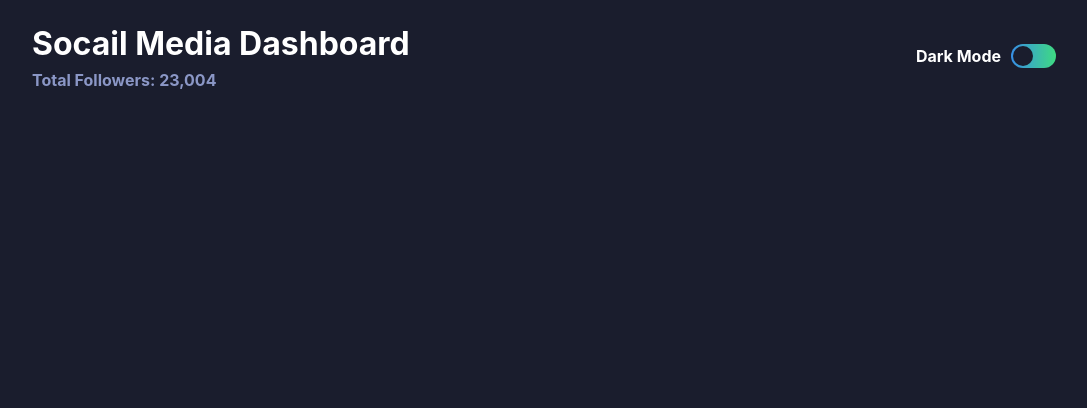
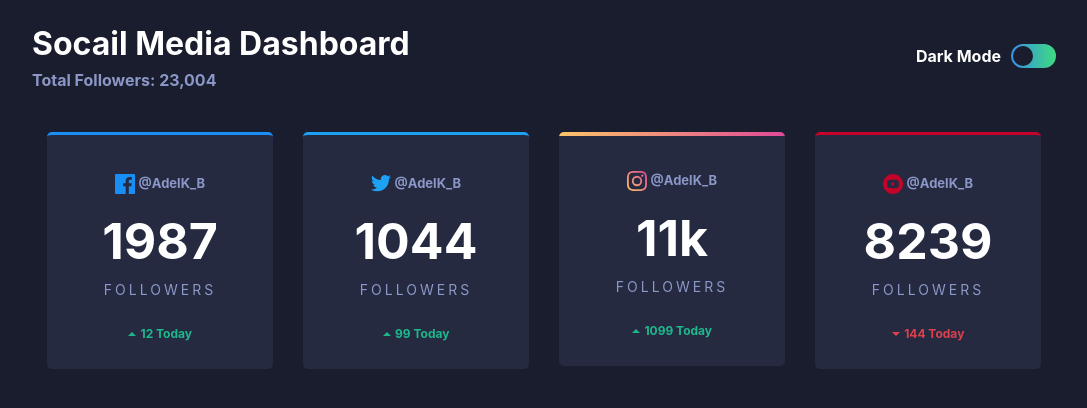
Before and after one commit to AKB-dev/Social-Media-Dash-Board, a plain HTML site: page index.html in a window 1280 px wide. Shown: the whole page, without its empty margins (96-1183 px from the left). Drawn offline with nearby package versions, Linux system fonts and the light colour scheme.

Commit message:
added social media cards section

```diff
--- a/index.html
+++ b/index.html
@@ -31,6 +31,68 @@
                             </div>
                         </div>
                     </section>
+                    <!--Social Media Cards Section-->
+                    <section>
+                        <div class="col-md-3 col-sm-6 padding-left resp-padding">
+                            <div class="header-card facebook">
+                                <div class="header-card-1">
+                                    <span><img src="images/icon-facebook.svg" alt=""></span>
+                                    <span class="header-card-1-name">@AdelK_B</span>
+                                </div>
+                                <div class="header-card-2">1987</div>
+                                <div class="header-card-3">Followers</div>
+                                <div class="header-card-4">
+                                    <span><img src="images/icon-up.svg" alt=""></span>
+                                    <span style="color:hsl(163, 72%, 42%); font-size: 12px; font-weight: 700;">12 Today</span>
+                                </div>
+                            </div>
+                        </div>
+
+                        <div class="col-md-3 col-sm-6 resp-padding">
+                            <div class="header-card twitter">
+                                <div class="header-card-1">
+                                    <span><img src="images/icon-twitter.svg" alt=""></span>
+                                    <span class="header-card-1-name">@AdelK_B</span>
+                                </div>
+                                <div class="header-card-2">1044</div>
+                                <div class="header-card-3">Followers</div>
+                                <div class="header-card-4">
+                                    <span><img src="images/icon-up.svg" alt=""></span>
+                                    <span style="color:hsl(163, 72%, 42%); font-size: 12px; font-weight: 700;">99 Today</span>
+                                </div>
+                            </div>
+                        </div>
+
+                        <div class="col-md-3 col-sm-6 resp-padding">
+                            <div class="header-card instagram">
+                                <div class="header-card-1">
+                                    <span><img src="images/icon-instagram.svg" alt=""></span>
+                                    <span class="header-card-1-name">@AdelK_B</span>
+                                </div>
+                                <div class="header-card-2">11k</div>
+                                <div class="header-card-3">Followers</div>
+                                <div class="header-card-4">
+                                    <span><img src="images/icon-up.svg" alt=""></span>
+                                    <span style="color:hsl(163, 72%, 42%); font-size: 12px; font-weight: 700;">1099 Today</span>
+                                </div>
+                            </div>
+                        </div>
+
+                        <div class="col-md-3 col-sm-6 adding-right presp-padding">
+                            <div class="header-card youtube">
+                                <div class="header-card-1">
+                                    <span><img src="images/icon-youtube.svg" alt=""></span>
+                                    <span class="header-card-1-name">@AdelK_B</span>
+                                </div>
+                                <div class="header-card-2">8239</div>
+                                <div class="header-card-3">Followers</div>
+                                <div class="header-card-4">
+                                    <span><img src="images/icon-down.svg" alt=""></span>
+                                    <span style="color:hsl(356, 69%, 56%); font-size: 12px; font-weight: 700;">144 Today</span>
+                                </div>
+                            </div>
+                        </div>
+                    </section>
                 </header>
             </div>
         </div>
--- a/style.css
+++ b/style.css
@@ -92,3 +92,79 @@ header section:first-child {
     background-color: var(--bg);
     transition: 0.3s;
 }
+
+/*Social Media Cards*/
+header section:last-child{
+    display: flex;
+    flex-direction: row;
+    justify-content: space-around;
+}
+
+.header-card {
+    padding: 25px 30px;
+    background-color: var(--bg-card);
+    text-align: center;
+    border-radius: 5px;
+}
+
+.padding-left {
+    padding-left: 0;
+}
+
+.padding-right {
+    padding-right: 0;
+}
+
+.header-card-1 {
+    margin: 10px 0 10px 0;
+    color: var(--subtext);
+    font-weight: 700;
+}
+
+.header-card-1-name {
+    font-size: 13px;
+}
+
+.header-card-2 {
+    font-size: 50px;
+    font-weight: 700;
+    color: var(--header-text);
+}
+
+.header-card-3 {
+    color: var(--subtext);
+    text-transform: uppercase;
+    letter-spacing: 3px;
+    font-size: 14px;
+}
+
+.header-card-4 {
+    margin-top: 20px;
+}
+
+.facebook {
+    border-top: 3px solid hsl(208, 92%, 53%);
+}
+
+.twitter {
+    border-top: 3px solid hsl(203, 89%, 53%);
+}
+
+.instagram {
+    position: relative;
+    overflow: hidden;
+}
+
+.instagram::after {
+    content: '';
+    background-image: linear-gradient(to right, #fdc468, #df4996);
+    position: absolute;
+    top: 0;
+    left: 0;
+    height: 4px;
+    width: 100%;
+}
+
+.youtube {
+    border-top: 3px solid hsl(348, 97%, 39%);
+}
```
